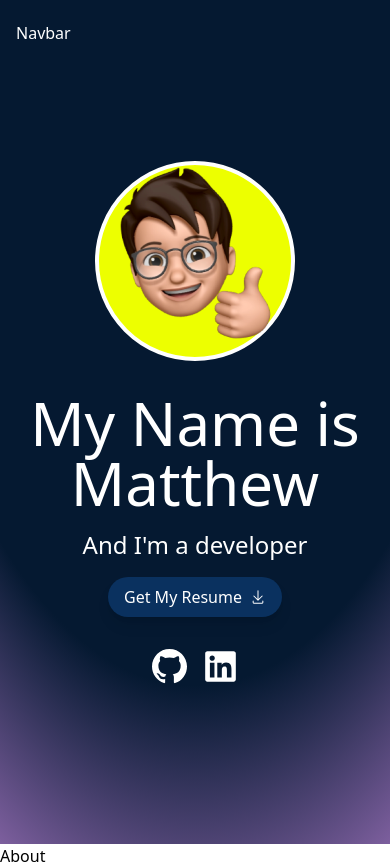
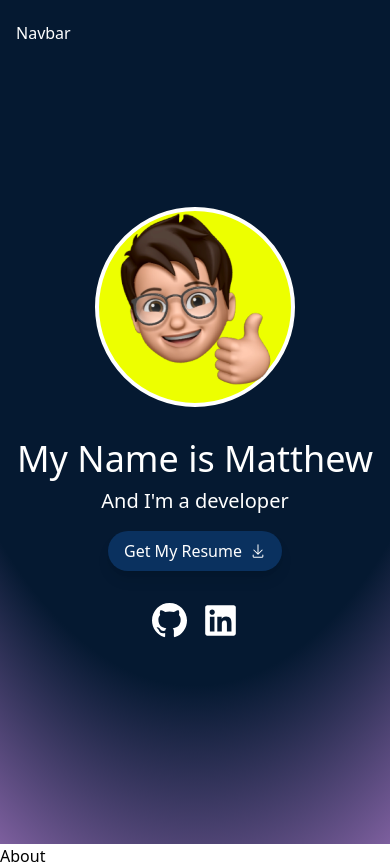
Before and after one commit to Generic626/Portfolio-v2, a React (Vite) app: page / in a window 390 px wide. Built offline with nearby package versions, Linux system fonts and the light colour scheme.

Commit message:
added minor mobile styling in Hero section

```diff
--- a/src/Hero.jsx
+++ b/src/Hero.jsx
@@ -38,13 +38,19 @@ export const Hero = () => {
       className="h-full w-full p-4 flex flex-col justify-center items-center"
     >
       {/* Avatar Image */}
+
       <div className="border-[4px] border-white rounded-[50%] w-[200px] h-[200px] bg-highlight flex justify-center items-center">
         <img src="/avatar.png" />
       </div>
+
       {/* Title */}
       <div className="text-center mt-4">
-        <h1 className="text-6xl mt-4 font-normal">My Name is Matthew</h1>
-        <h2 className="text-2xl mt-4 font-thin">And I&apos;m a developer</h2>
+        <h1 className="text-4xl md:text-6xl mt-4 font-normal">
+          My Name is Matthew
+        </h1>
+        <h2 className="text-xl md:text-2xl mt-2 md:mt-4 font-thin">
+          And I&apos;m a developer
+        </h2>
         {/* Get Resume */}
         <motion.button
           whileHover={{ y: -3 }}
```
